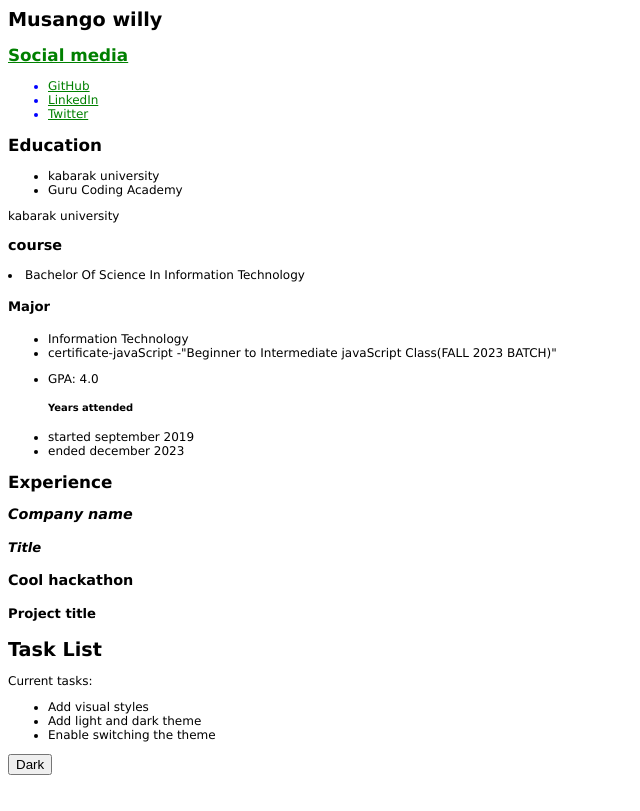
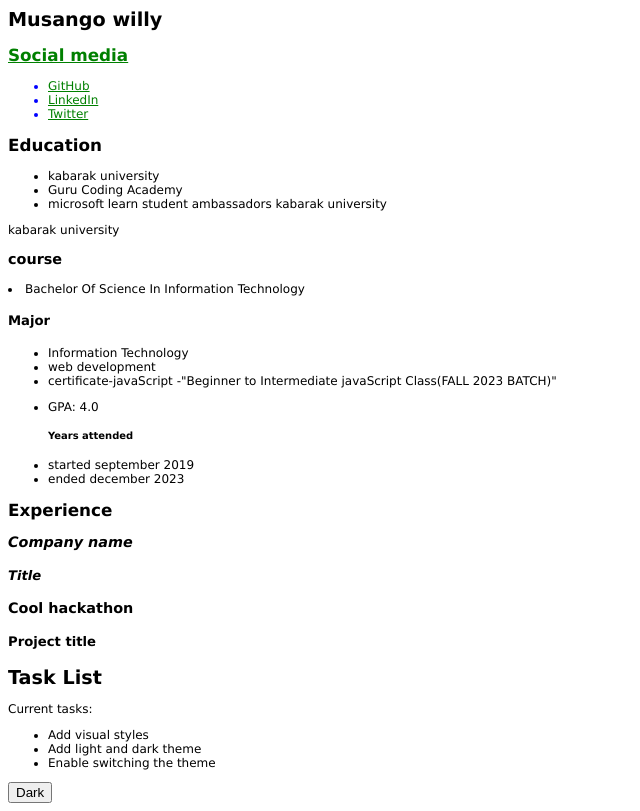
Before and after one commit to musango-willy/resume, a plain HTML site: page index.html in a window 1280 px wide. Shown: the whole page, without its empty margins (0-640 px from the left). Drawn offline with Linux system fonts and the light colour scheme; a script that the page names is missing.

Commit message:
updating information

```diff
--- a/index.html
+++ b/index.html
@@ -24,6 +24,7 @@
             <ul>
                 <li>kabarak university</li>
                 <li>Guru Coding Academy</li>
+                <li>microsoft learn student ambassadors kabarak university</li>
             </ul>
         </div>
         <div> kabarak university</div>
@@ -35,6 +36,8 @@
         <div class="major">
             <ul>
                 <li>Information Technology</li>
+                <li>web development</li>
+
                 <li>certificate-javaScript -"Beginner to Intermediate javaScript Class(FALL 2023 BATCH)"</li>
             </ul>
         </div>
```
